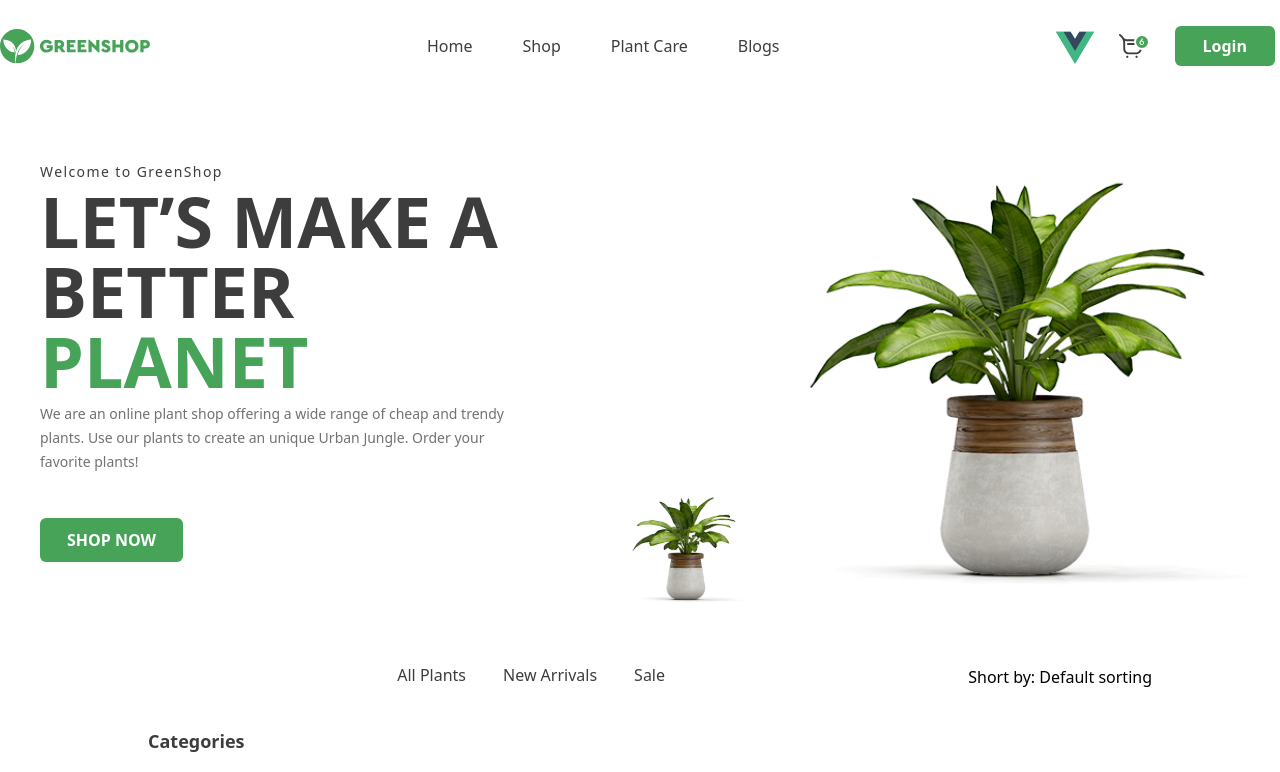
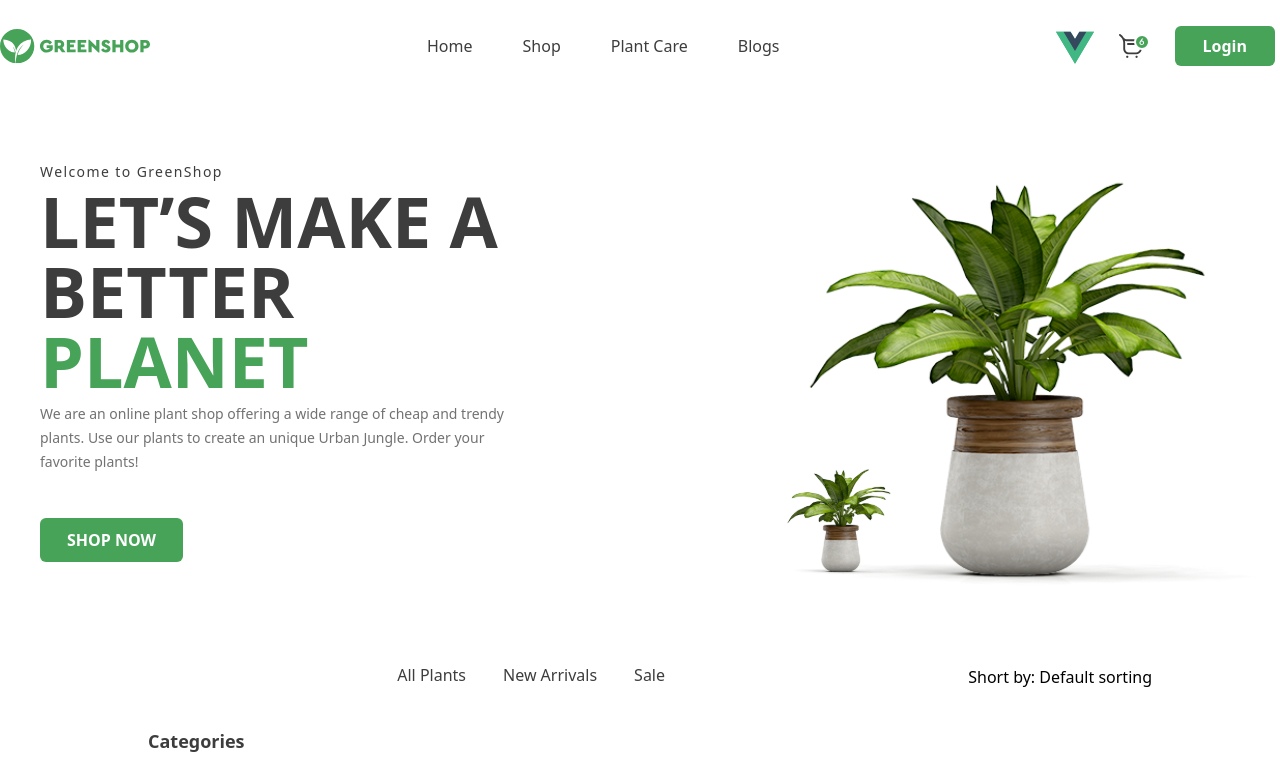
Before and after one commit to diyorbekravshanqulov/VueJs, a Vue app: page / in a window 1280 px wide. Shown: the top 772 px of the page. Built offline with nearby package versions, Linux system fonts and the light colour scheme.

Commit message:
complate

```diff
--- a/src/components/Top_side.vue
+++ b/src/components/Top_side.vue
@@ -36,8 +36,8 @@ import { ref } from "vue";
 
 .small {
   position: absolute;
-  top: 373px;
-  right: 525px;
+  top: 345px;
+  right: 370px;
   gap: 0px;
   opacity: 0px;
 }
```
